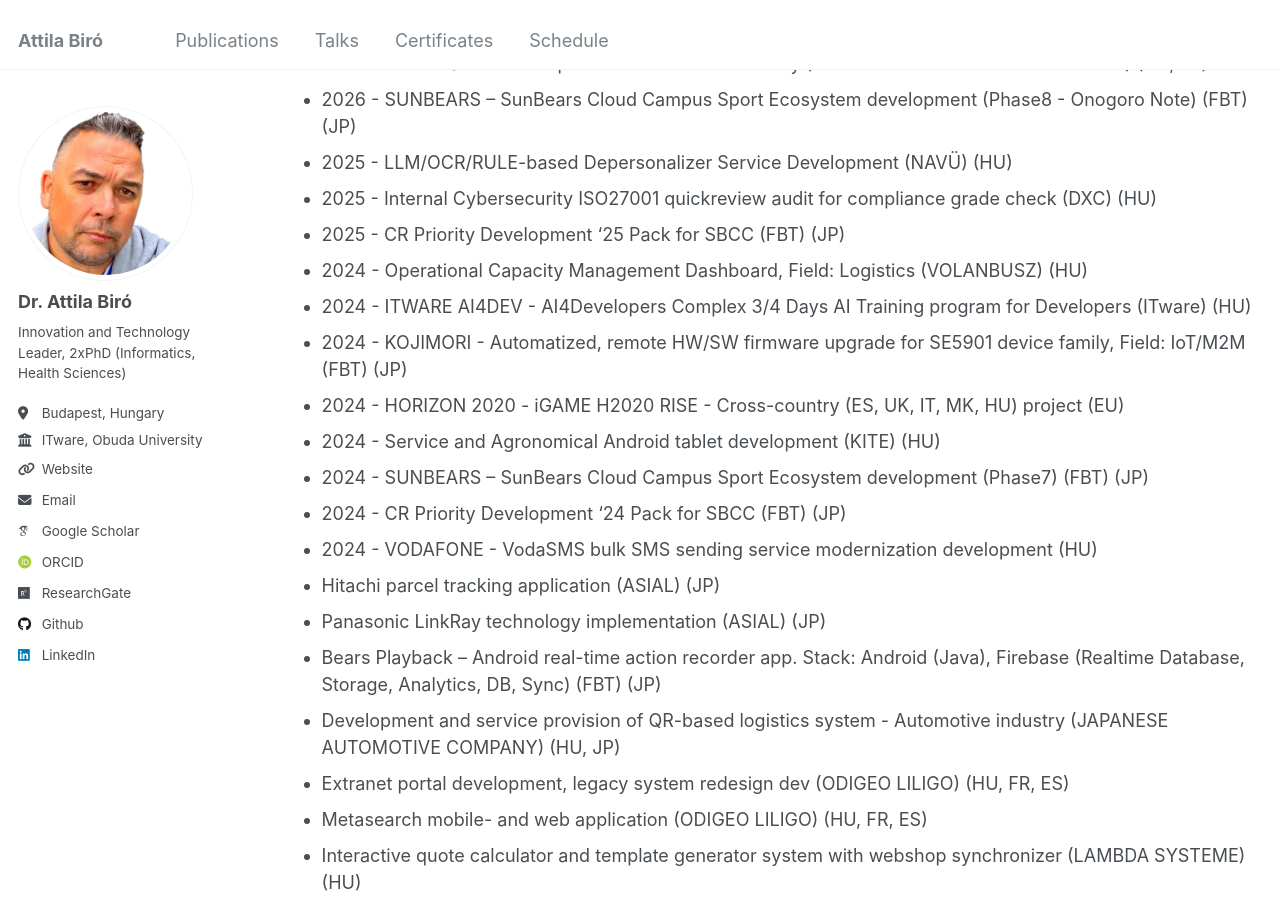
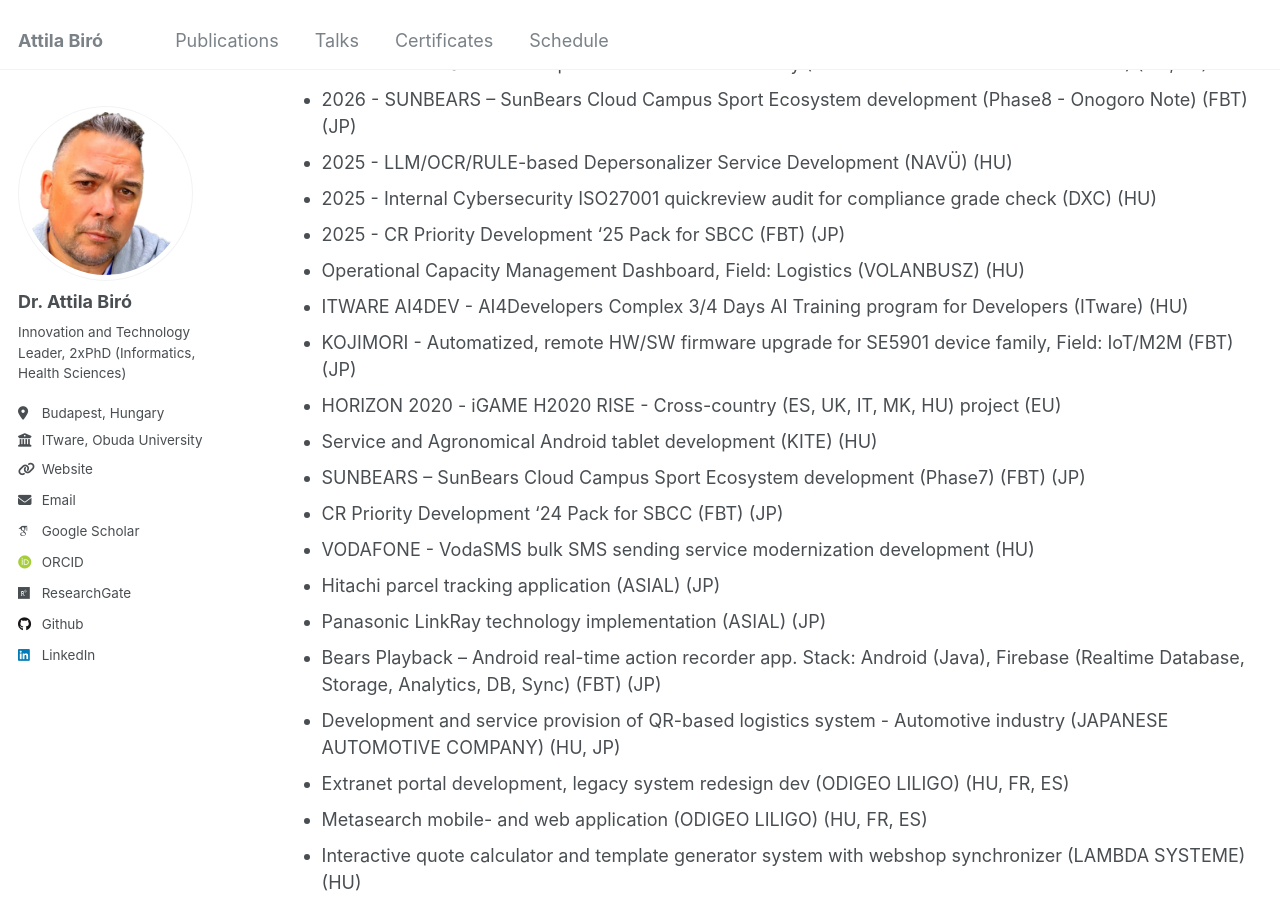
Before and after one commit to biroka/biroka.github.io, a Jekyll site: the page built from _pages/projects.md, in a window 1280 px wide and 900 px high, scrolled down 2370 px. Built offline with Jekyll 4.4.1, drawn with Linux system fonts in a browser that asks for light colours; some web fonts are replaced.

Commit message:
Update projects.md

```diff
--- a/_pages/projects.md
+++ b/_pages/projects.md
@@ -54,17 +54,17 @@ author_profile: true
 ### ITware (2012 -...)
  * 2026 - RAG Chatbot Development - Automotive industry (JAPANESE AUTOMOTIVE COMPANY) (HU, JP)
  * 2026 - SUNBEARS – SunBears Cloud Campus Sport Ecosystem development (Phase8 - Onogoro Note) (FBT) (JP)
- * 2025 -  LLM/OCR/RULE-based Depersonalizer Service Development (NAVÜ) (HU)
+ * 2025 - LLM/OCR/RULE-based Depersonalizer Service Development (NAVÜ) (HU)
  * 2025 - Internal Cybersecurity ISO27001 quickreview audit for compliance grade check (DXC) (HU)
  * 2025 - CR Priority Development '25 Pack for SBCC (FBT) (JP)
- * 2024 - Operational Capacity Management Dashboard, Field: Logistics (VOLANBUSZ) (HU)
- * 2024 - ITWARE AI4DEV - AI4Developers Complex 3/4 Days AI Training program for Developers (ITware) (HU)
- * 2024 - KOJIMORI - Automatized, remote HW/SW firmware upgrade for SE5901 device family, Field: IoT/M2M (FBT) (JP)
- * 2024 - HORIZON 2020 - iGAME H2020 RISE - Cross-country (ES, UK, IT, MK, HU) project (EU)
- * 2024 - Service and Agronomical Android tablet development (KITE) (HU)
- * 2024 - SUNBEARS – SunBears Cloud Campus Sport Ecosystem development (Phase7) (FBT) (JP)
- * 2024 - CR Priority Development '24 Pack for SBCC (FBT) (JP)
- * 2024 - VODAFONE - VodaSMS bulk SMS sending service modernization development (HU)
+ * Operational Capacity Management Dashboard, Field: Logistics (VOLANBUSZ) (HU)
+ * ITWARE AI4DEV - AI4Developers Complex 3/4 Days AI Training program for Developers (ITware) (HU)
+ * KOJIMORI - Automatized, remote HW/SW firmware upgrade for SE5901 device family, Field: IoT/M2M (FBT) (JP)
+ * HORIZON 2020 - iGAME H2020 RISE - Cross-country (ES, UK, IT, MK, HU) project (EU)
+ * Service and Agronomical Android tablet development (KITE) (HU)
+ * SUNBEARS – SunBears Cloud Campus Sport Ecosystem development (Phase7) (FBT) (JP)
+ * CR Priority Development '24 Pack for SBCC (FBT) (JP)
+ * VODAFONE - VodaSMS bulk SMS sending service modernization development (HU)
  * Hitachi parcel tracking application (ASIAL) (JP)
  * Panasonic LinkRay technology implementation (ASIAL) (JP)
  * Bears Playback – Android real-time action recorder app. Stack: Android (Java), Firebase (Realtime Database, Storage, Analytics, DB, Sync) (FBT) (JP)
```
